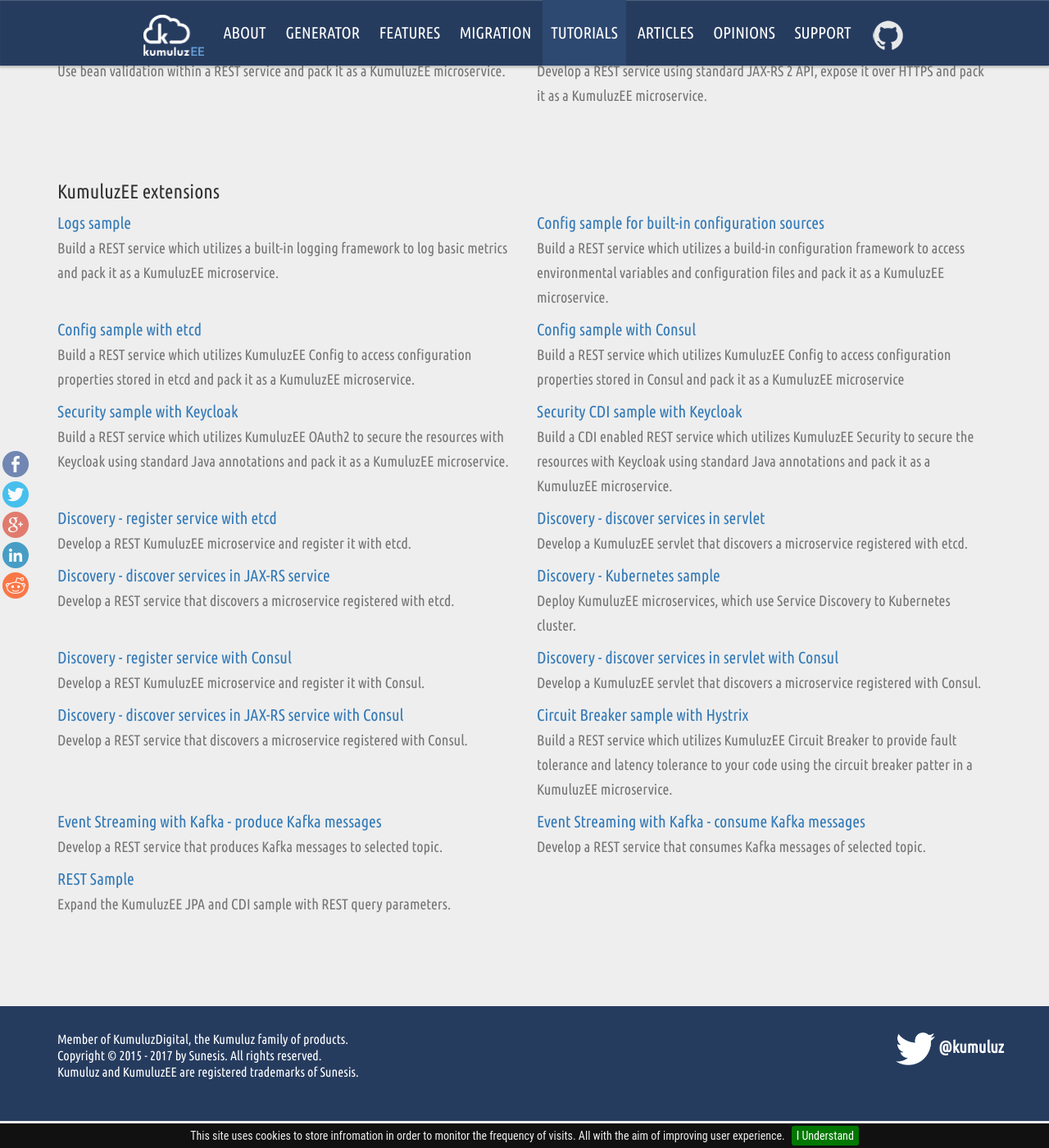
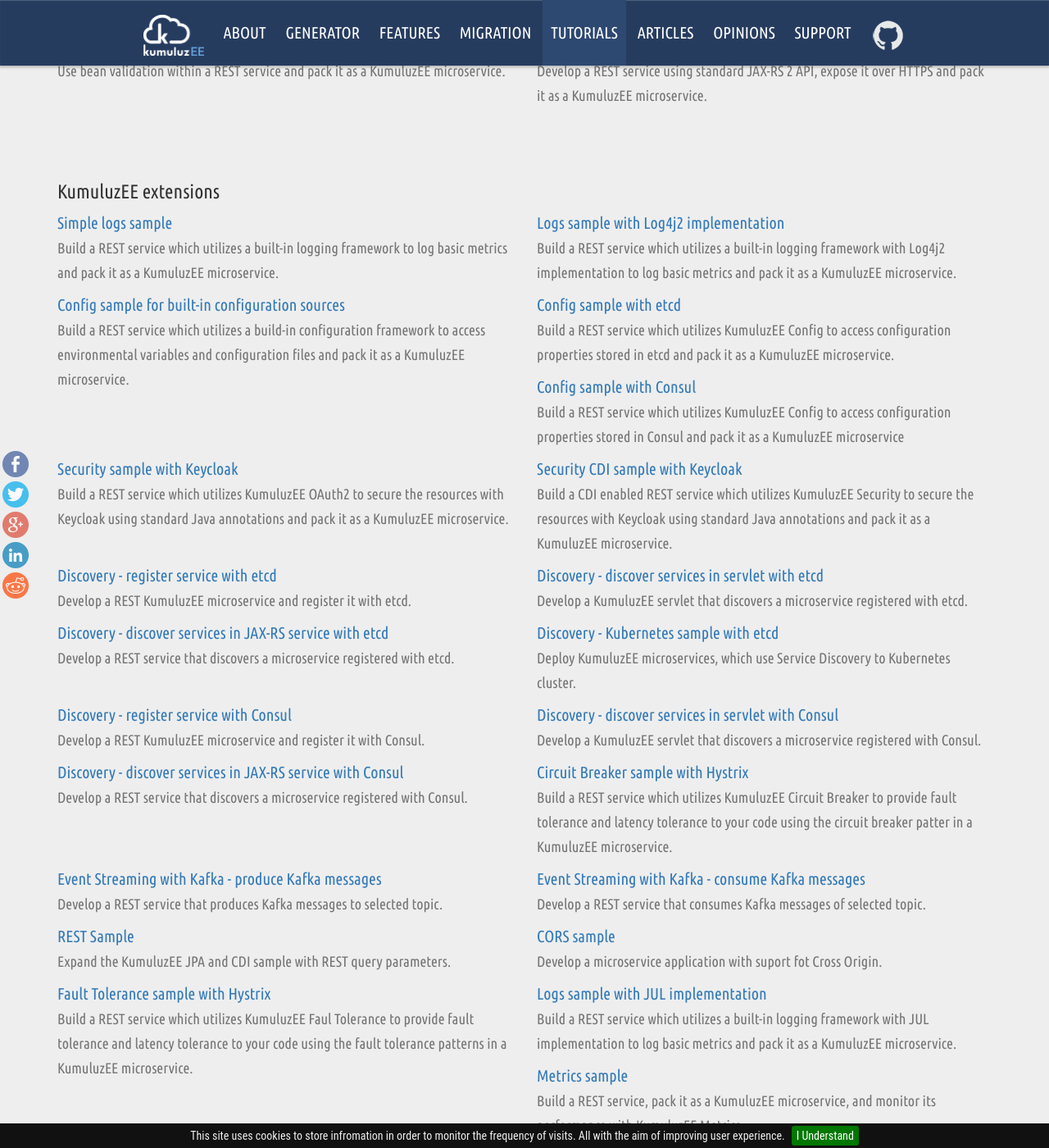
Before and after one commit to kumuluz/ee.kumuluz.com, a Jekyll site: the page built from tutorial/index.html, in a window 1280 px wide and 1400 px high, scrolled down 2272 px. Shown: the whole window at 82% size. Built offline with Jekyll 4.4.1, drawn with Linux system fonts in a browser that asks for light colours; nearby versions of some CDN libraries; comment, search, counter and statistics services are not loaded.

Commit message:
updated samples

```diff
--- a/tutorial/index.html
+++ b/tutorial/index.html
@@ -145,8 +145,12 @@
 				<h3>KumuluzEE extensions</h3>
 				<div class="row">
 					<div class="col-md-6 tutorial-block">
-						<a href="https://github.com/kumuluz/kumuluzee-samples/tree/master/kumuluzee-logs" target="_blank">Logs sample</a>
+						<a href="https://github.com/kumuluz/kumuluzee-samples/tree/master/kumuluzee-logs-simple" target="_blank">Simple logs sample</a>
 						<p>Build a REST service which utilizes a built-in logging framework to log basic metrics and pack it as a KumuluzEE microservice.</p>
+					</div>
+					<div class="col-md-6 tutorial-block">
+						<a href="https://github.com/kumuluz/kumuluzee-samples/tree/master/kumuluzee-logs-log4j2" target="_blank">Logs sample with Log4j2 implementation</a>
+						<p>Build a REST service which utilizes a built-in logging framework with Log4j2 implementation to log basic metrics and pack it as a KumuluzEE microservice.</p>
 					</div>
 					<div class="col-md-6 tutorial-block">
 						<a href="https://github.com/kumuluz/kumuluzee-samples/tree/master/kumuluzee-config" target="_blank">Config sample for built-in configuration sources</a>
@@ -169,19 +173,19 @@
 						<p>Build a CDI enabled REST service which utilizes KumuluzEE Security to secure the resources with Keycloak using standard Java annotations and pack it as a KumuluzEE microservice.</p>
 					</div>
 					<div class="col-md-6 tutorial-block">
-						<a href="https://github.com/kumuluz/kumuluzee-samples/tree/master/discovery/discovery-register" target="_blank">Discovery - register service with etcd</a>
+						<a href="https://github.com/kumuluz/kumuluzee-samples/tree/master/kumuluzee-discovery-etcd/discovery-etcd-register" target="_blank">Discovery - register service with etcd</a>
 						<p>Develop a REST KumuluzEE microservice and register it with etcd.</p>
 					</div>
 					<div class="col-md-6 tutorial-block">
-						<a href="https://github.com/kumuluz/kumuluzee-samples/tree/master/discovery/discovery-discover-servlet" target="_blank">Discovery - discover services in servlet</a>
+						<a href="https://github.com/kumuluz/kumuluzee-samples/tree/master/kumuluzee-discovery-etcd/discovery-etcd-discover-servlet" target="_blank">Discovery - discover services in servlet with etcd</a>
 						<p>Develop a KumuluzEE servlet that discovers a microservice registered with etcd.</p>
 					</div>
 					<div class="col-md-6 tutorial-block">
-						<a href="https://github.com/kumuluz/kumuluzee-samples/tree/master/discovery/discovery-discover-jaxrs" target="_blank">Discovery - discover services in JAX-RS service</a>
+						<a href="https://github.com/kumuluz/kumuluzee-samples/tree/master/kumuluzee-discovery-etcd/discovery-etcd-discover-jaxrs" target="_blank">Discovery - discover services in JAX-RS service with etcd</a>
 						<p>Develop a REST service that discovers a microservice registered with etcd.</p>
 					</div>
 					<div class="col-md-6 tutorial-block">
-						<a href="https://github.com/kumuluz/kumuluzee-samples/tree/master/discovery/discovery-discover-jaxrs" target="_blank">Discovery - Kubernetes sample</a>
+						<a href="https://github.com/kumuluz/kumuluzee-samples/tree/master/kumuluzee-discovery-etcd/discovery-etcd-kubernetes" target="_blank">Discovery - Kubernetes sample with etcd</a>
 						<p>Deploy KumuluzEE microservices, which use Service Discovery to Kubernetes cluster.</p>
 					</div>
 					<div class="col-md-6 tutorial-block">
@@ -212,6 +216,22 @@
 						<a href="https://github.com/kumuluz/kumuluzee-samples/tree/master/kumuluzee-rest" target="_blank">REST Sample</a>
 						<p>Expand the KumuluzEE JPA and CDI sample with REST query parameters.</p>
 					</div>
+					<div class="col-md-6 tutorial-block">
+						<a href="https://github.com/kumuluz/kumuluzee-samples/tree/master/kumuluzee-cors" target="_blank">CORS sample</a>
+						<p>Develop a microservice application with suport fot Cross Origin.</p>
+					</div>
+					<div class="col-md-6 tutorial-block">
+						<a href="https://github.com/kumuluz/kumuluzee-samples/tree/master/kumuluzee-fault-tolerance-hystrix" target="_blank">Fault Tolerance sample with Hystrix</a>
+						<p>Build a REST service which utilizes KumuluzEE Faul Tolerance to provide fault tolerance and latency tolerance to your code using the fault tolerance patterns in a KumuluzEE microservice.</p>
+					</div>
+					<div class="col-md-6 tutorial-block">
+						<a href="https://github.com/kumuluz/kumuluzee-samples/tree/master/kumuluzee-logs-jul" target="_blank">Logs sample with JUL implementation</a>
+						<p>Build a REST service which utilizes a built-in logging framework with JUL implementation to log basic metrics and pack it as a KumuluzEE microservice.</p>
+					</div>
+					<div class="col-md-6 tutorial-block">
+						<a href="https://github.com/kumuluz/kumuluzee-samples/tree/master/kumuluzee-metrics" target="_blank">Metrics sample</a>
+						<p>Build a REST service, pack it as a KumuluzEE microservice, and monitor its performance with KumuluzEE Metrics.</p>
+					</div>
 				</div>
 
 			</div>
```
Also changed, not shown: _layouts/post.html (+11 -6 lines).
